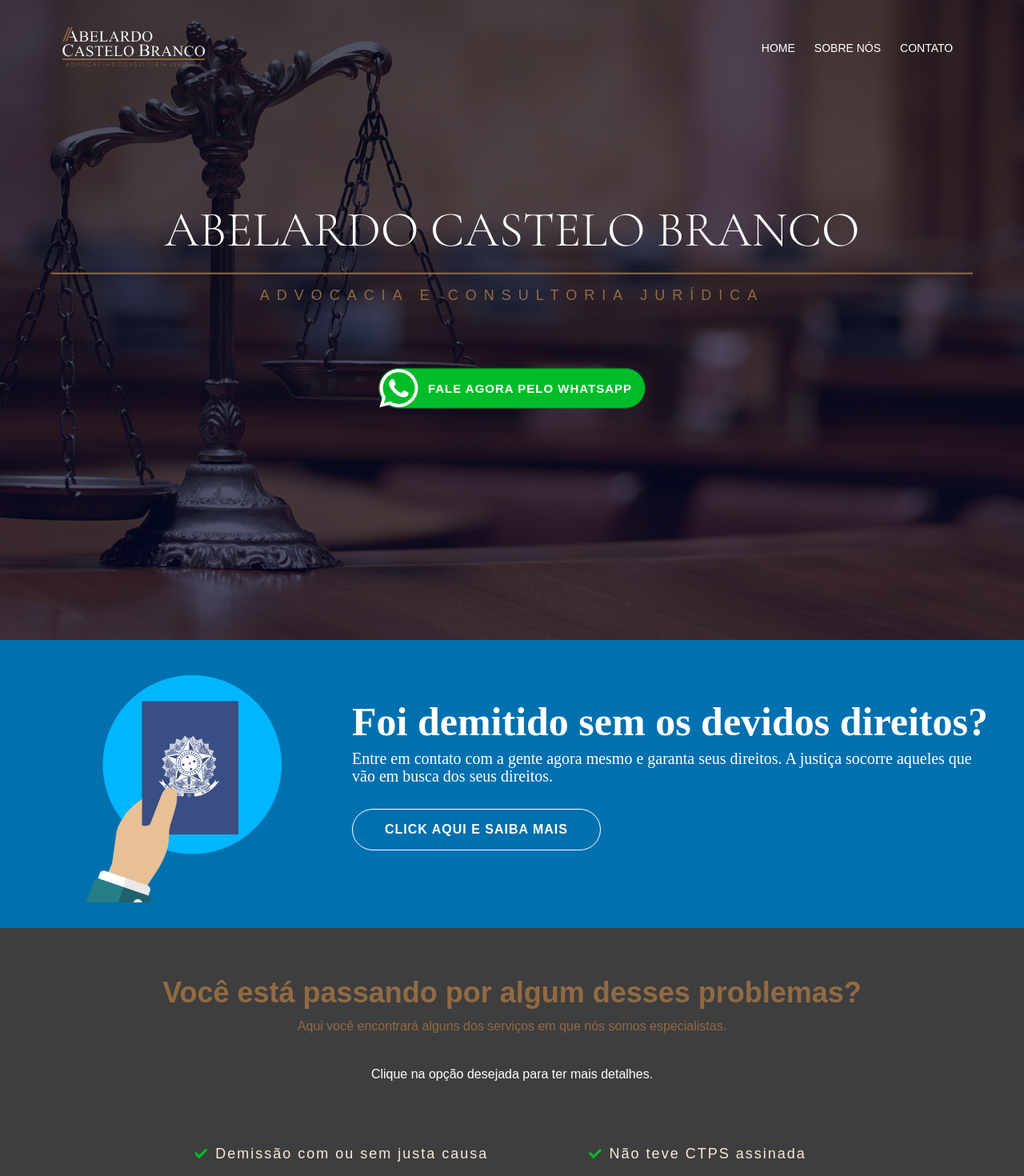
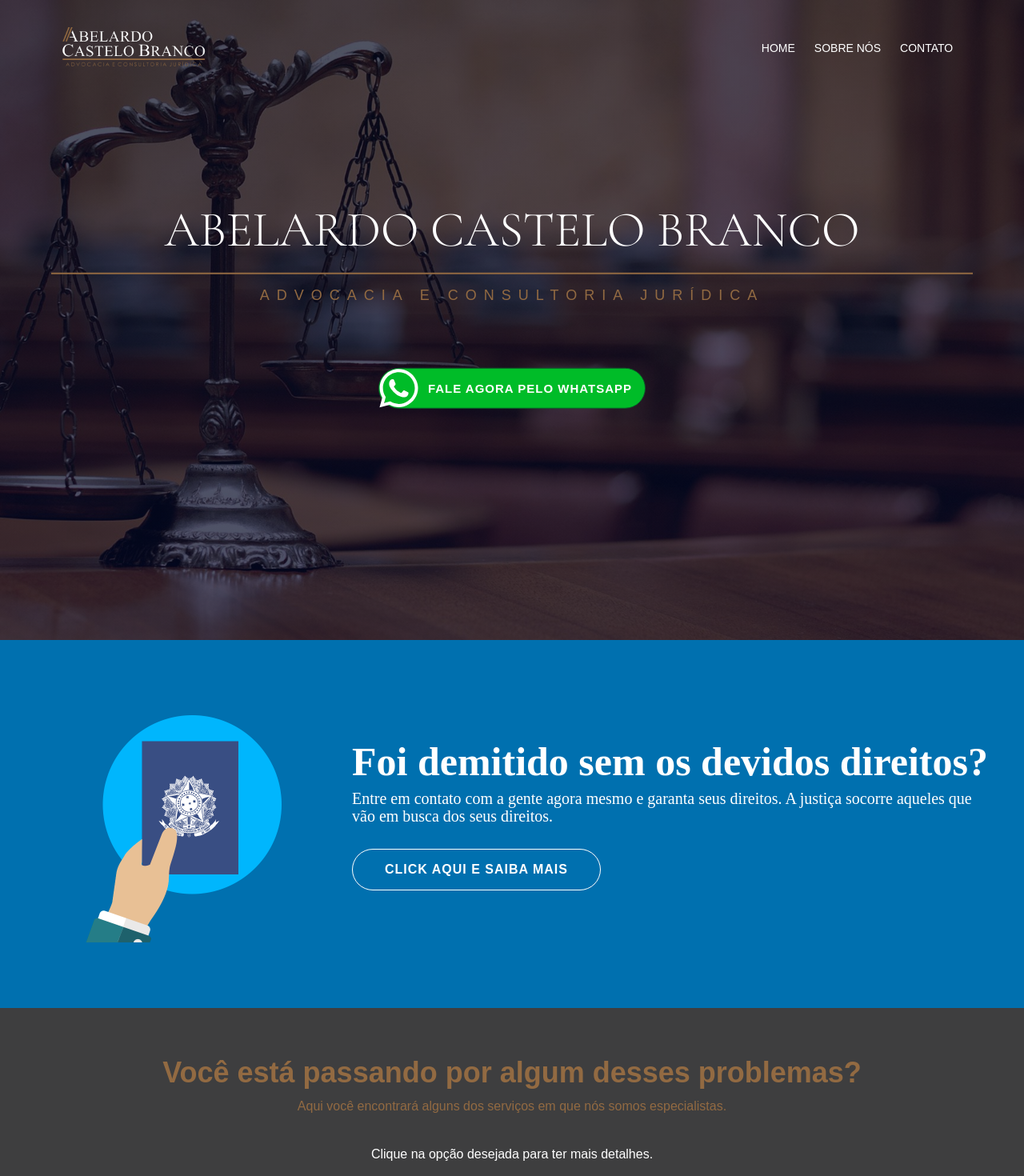
Before and after one commit to moisesgui/abelardocastelobranco.github.io, a React (Create React App) app: page / in a window 1280 px wide. Shown: the top 1470 px of the page at 80% size. Built offline with nearby package versions, Linux system fonts and the light colour scheme; a web font is replaced by a local one.

Commit message:
[feat]Update home styles

```diff
--- a/src/Pages/Home/Home.style.css
+++ b/src/Pages/Home/Home.style.css
@@ -153,7 +153,7 @@ nav img{
 	justify-content: center;
 	align-items: center;
     background-color: #0070AF;
-	height: 360px
+	height: 460px
 }
 .ctps-container h4 {
 	font-family: 'Hind Vadodara';
```
